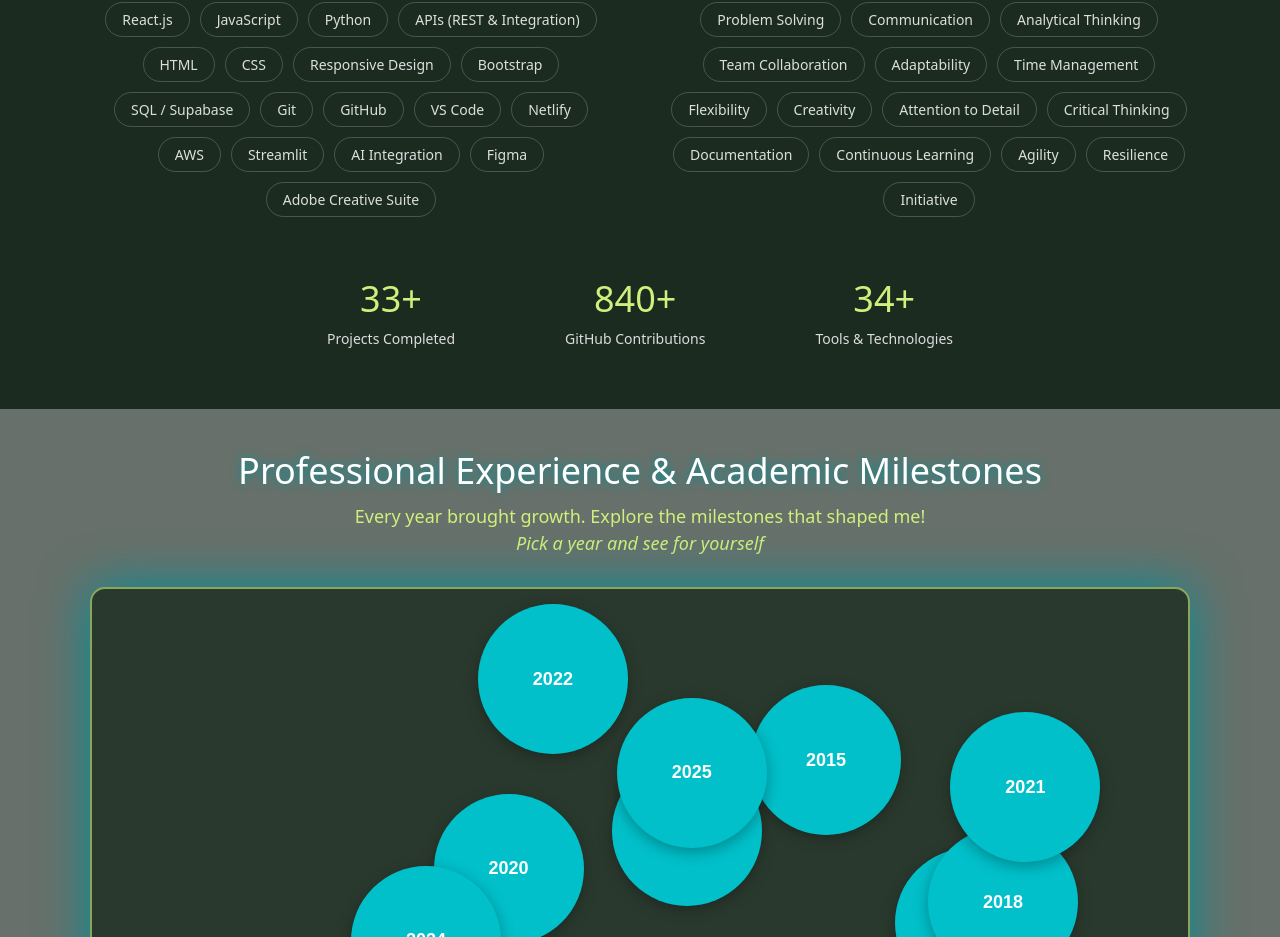
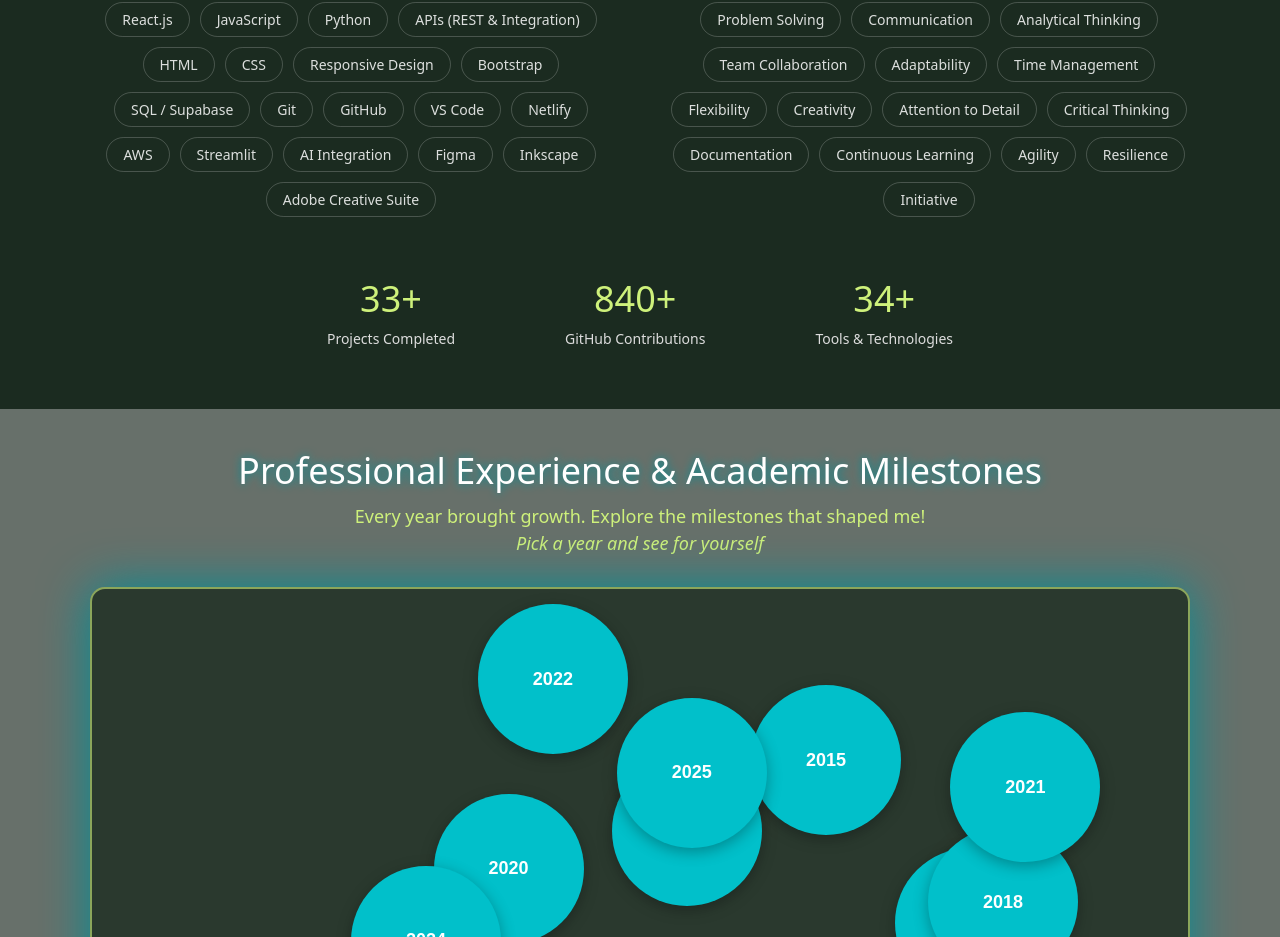
Before and after one commit to gititbunny/nn-react-portfolio, a React (Create React App) app in the folder portfolio/: page / in a window 1280 px wide. Shown: the part 2755-3692 px from the top of the page. Built offline with nearby package versions, Linux system fonts and the light colour scheme.

Commit message:
Update skills & tools

```diff
--- a/portfolio/src/components/Skills.js
+++ b/portfolio/src/components/Skills.js
@@ -21,6 +21,7 @@ function Skills() {
     "Streamlit",
     "AI Integration",
     "Figma",
+    "Inkscape",
     "Adobe Creative Suite",
   ];
 
```
